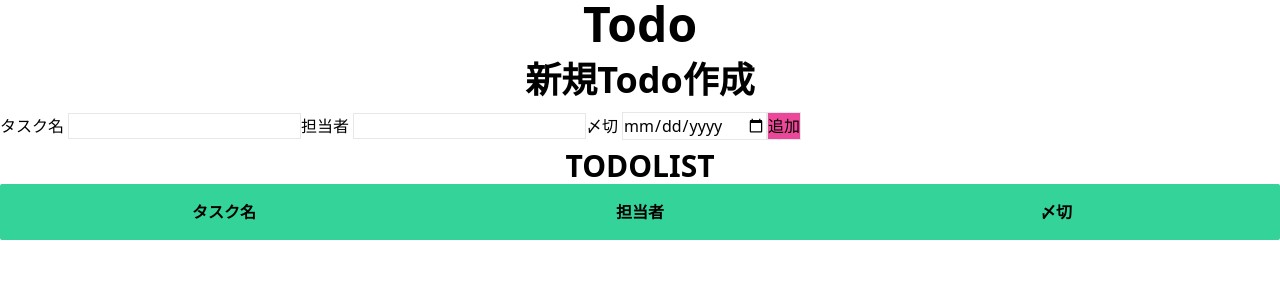
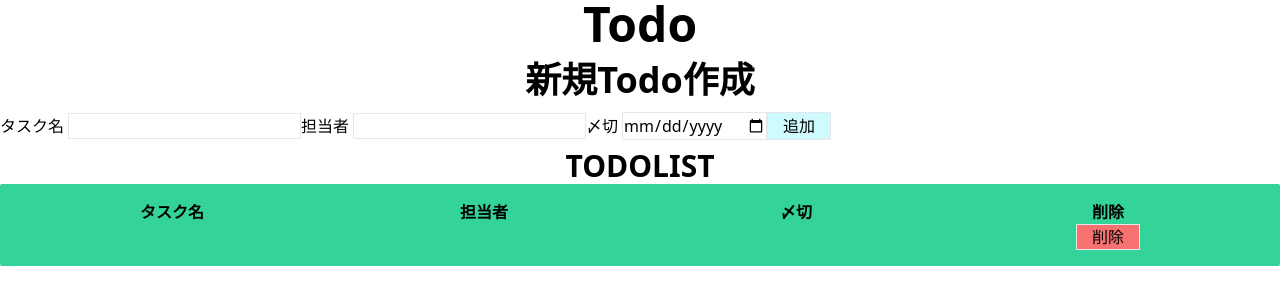
Before and after one commit to yusakumer/react-lesson, a React app: page / in a window 1280 px wide. Both pictures are taken after a click on the button "追加". Shown: the top 304 px of the page. Built offline with nearby package versions, Linux system fonts and the light colour scheme.

Commit message:
usestate,useeffect実装

```diff
--- a/src/js/App.tsx
+++ b/src/js/App.tsx
@@ -1,4 +1,4 @@
-import React, { useState } from "react";
+import React, { useEffect, useState } from "react";
 import { TodoList } from "./components/todo/TodoList";
 import { Heading } from "./components/parts/Heading";
 import { NewTodoForm } from "./components/todo/NewTodoForm";
@@ -8,6 +8,28 @@ import { Todo } from "./components/todo/type";
 
 export const App = () => {
   const [todoList, setTodoList] = useState<Todo[]>([]);
+
+  // マウント時に、一度だけlocalstrageにtodo一覧のデータを取得する
+  useEffect(() => {
+    const todoListData = localStorage.getItem("todo-list");
+    if(todoListData){
+        setTodoList(JSON.parse(todoListData));
+    }
+  },[])
+
+  // Todolistが更新されるたびに,Localstorageにデータを保存する
+  useEffect(() => {
+    localStorage.setItem("todo-list",JSON.stringify(todoList))
+  })
+
+  useEffect(() => {
+    console.log("compornets");
+
+    return () => {
+        console.log("マウント");
+
+    };
+  },[todoList]);
 
   return (
     <main className="text-center mx-auto my-0">
@@ -20,7 +42,7 @@ export const App = () => {
       </div>
       <div className="mt-2">
         <Heading level="h3">TODOLIST</Heading>
-        <TodoList todoList={todoList} />
+        <TodoList setTodoList={setTodoList} todoList={todoList} />
       </div>
     </main>
   );
--- /dev/null
+++ b/src/js/components/parts/Button.tsx
@@ -0,0 +1,16 @@
+import React, { PropsWithChildren } from "react";
+
+type Props = {
+    onClick: () => void;
+    color: "red"| "blue";
+}
+
+export const Button = ({onClick,color,children}:PropsWithChildren<Props>) => {
+    const style = color === "red" ? "bg-red-400" : "bg-cyan-100";
+  return (
+    <button
+      className={`border w-16 ${style}`}onClick={onClick}>
+      {children}
+    </button>
+  );
+};
--- a/src/js/components/todo/NewTodoForm.tsx
+++ b/src/js/components/todo/NewTodoForm.tsx
@@ -1,6 +1,7 @@
 import React from "react";
 import { TextField } from "../parts/TextFiled";
 import { Todo } from "./type";
+import { Button } from "../parts/Button";
 
 type Props = {
   setTodoList: React.Dispatch<React.SetStateAction<Todo[]>>;
@@ -52,9 +53,8 @@ export const NewTodoForm = ({ setTodoList }: Props) => {
         value={newDeadline}
         onChange={setDeadline}
       />
-      <button className="border bg-pink-500" onClick={addNewTodo}>
-        追加
-      </button>
+
+      <Button color="blue" onClick={addNewTodo}>追加</Button>
     </div>
   );
 };
--- a/src/js/components/todo/TodoItem.tsx
+++ b/src/js/components/todo/TodoItem.tsx
@@ -1,21 +1,35 @@
 import React from "react";
+import { Todo } from "./type";
+import { Button } from "../parts/Button";
 
 type TodoItemProps = {
+  id: number,
   task: string;
   person: string;
   deadline: string;
+  setTodoList: React.Dispatch<React.SetStateAction<Todo[]>>;
 };
 
 export const TodoItem: React.FC<TodoItemProps> = ({
+  id,
   task,
   person,
   deadline,
+  setTodoList
 }) => {
+
+  const deleteTodo = () => {
+    () => setTodoList((prev) => prev.filter((todo) => todo.id !== id))
+  }
+
   return (
-    <li className="grid grid-cols-3">
-        <div>{task}</div>
-        <div>{person}</div>
-        <div>{deadline}</div>
+    <li className="grid grid-cols-4">
+      <div>{task}</div>
+      <div>{person}</div>
+      <div>{deadline}</div>
+      <div>
+        <Button color="red" onClick={deleteTodo}>削除</Button>
+      </div>
     </li>
   );
 };
--- a/src/js/components/todo/TodoList.tsx
+++ b/src/js/components/todo/TodoList.tsx
@@ -2,26 +2,28 @@ import React from "react";
 import { TodoItem } from "./TodoItem";
 import { Todo } from "./type";
 
+type Props = {
+  todoList: Todo[];
+  setTodoList: React.Dispatch<React.SetStateAction<Todo[]>>;
+};
 
-type Props = {
-    todoList: Todo[]
-}
-
-export const TodoList = ({todoList}:Props) => {
-
+export const TodoList = ({ todoList, setTodoList }: Props) => {
   return (
     <ul className=" bg-emerald-400 p-4 rounded-sm">
-        <li className="grid grid-cols-3 font-bold">
+      <li className="grid grid-cols-4 font-bold">
         <div>タスク名</div>
         <div>担当者</div>
         <div>〆切</div>
+        <div>削除</div>
       </li>
       {todoList.map((todo) => (
         <TodoItem
+          id={todo.id}
           key={todo.id}
           task={todo.task}
           person={todo.person}
           deadline={todo.deadline}
+          setTodoList={setTodoList}
         />
       ))}
     </ul>
```
Lines whose indentation alone changed are shown as unchanged.
